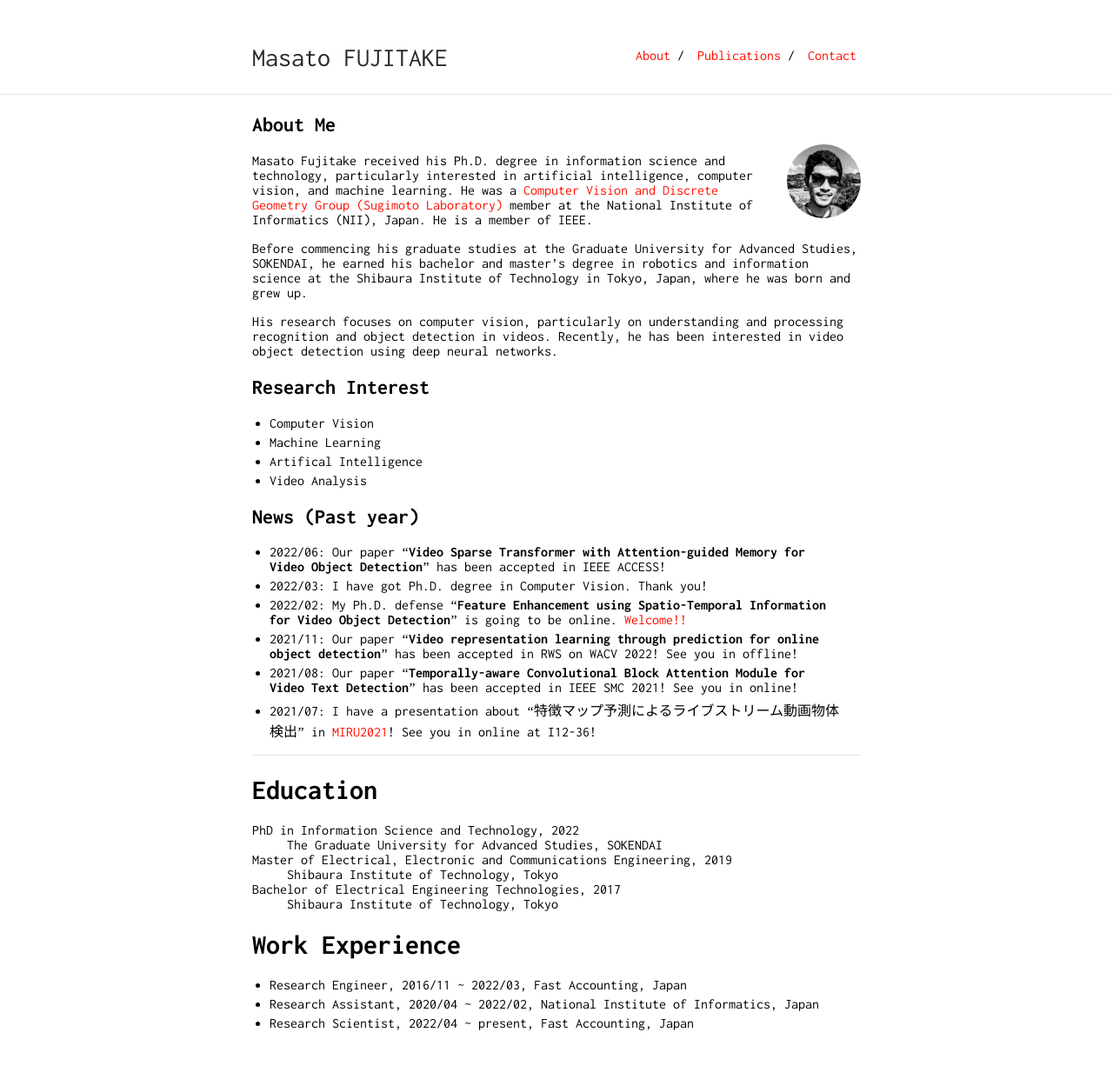
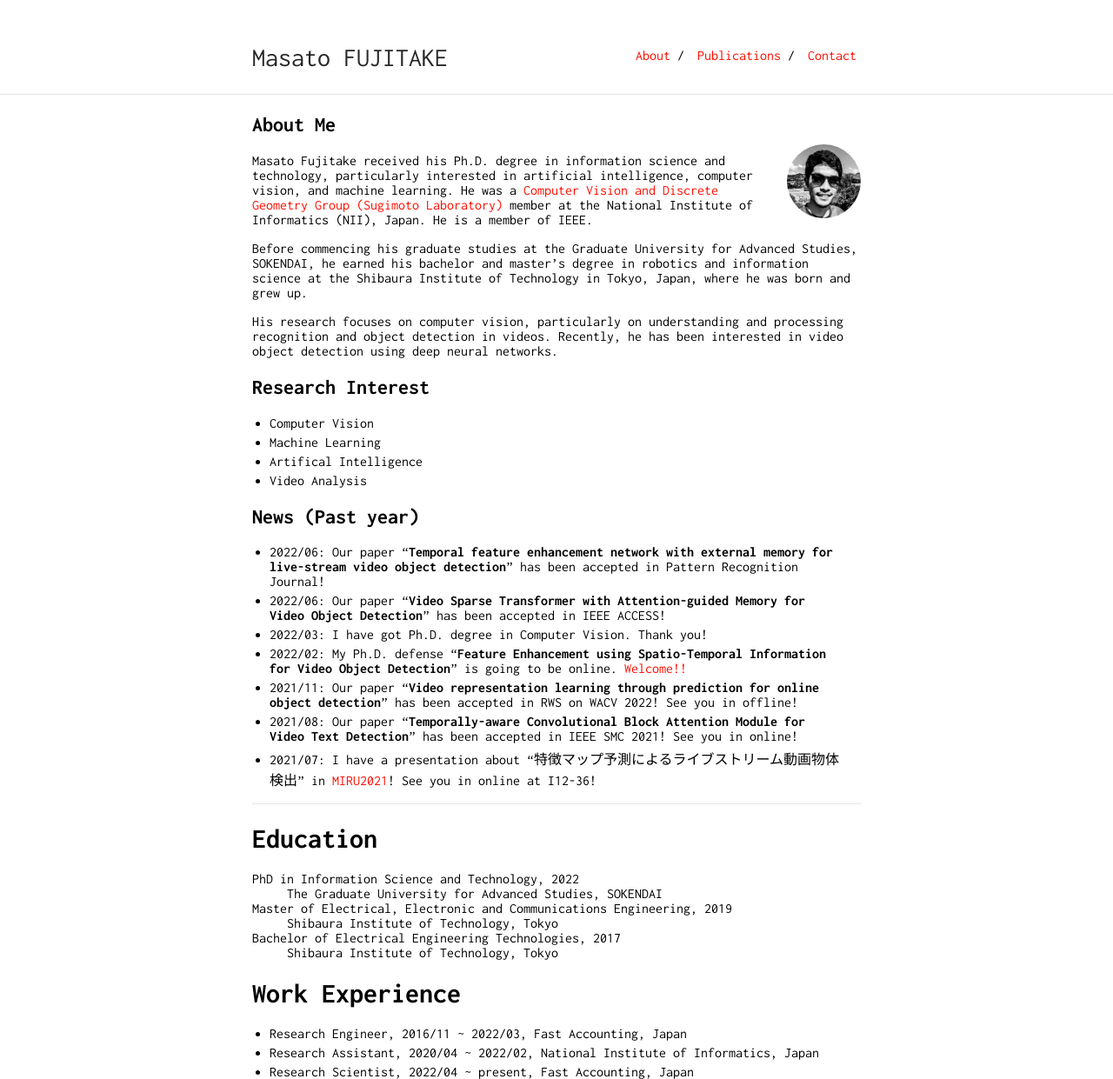
Before and after one commit to Swall0w/Swall0w.github.io, a Jekyll site: the page built from index.md, in a window 1280 px wide. Shown: the whole page at 87% size. Built offline with Jekyll 4.4.1, drawn with Linux system fonts in a browser that asks for light colours; our own code applies the rules of GitHub Pages for plain Markdown files; before the commit the page ends 1185 px from its top, so only the background shows below that.

Commit message:
Update index.md

```diff
--- a/index.md
+++ b/index.md
@@ -25,6 +25,7 @@ Recently, he has been interested in video object detection using deep neural net
 - Video Analysis
 
 ## News (Past year)
+- 2022/06: Our paper "**Temporal feature enhancement network with external memory for live-stream video object detection**" has been accepted in Pattern Recognition Journal!
 - 2022/06: Our paper "**Video Sparse Transformer with Attention-guided Memory for Video Object Detection**" has been accepted in IEEE ACCESS!
 - 2022/03: I have got Ph.D. degree in Computer Vision. Thank you!
 - 2022/02: My Ph.D. defense "**Feature Enhancement using Spatio-Temporal Information for Video Object Detection**" is going to be online. [Welcome!!](https://www.nii.ac.jp/graduate/upload/doctor_thesis_202201.pdf)
```
